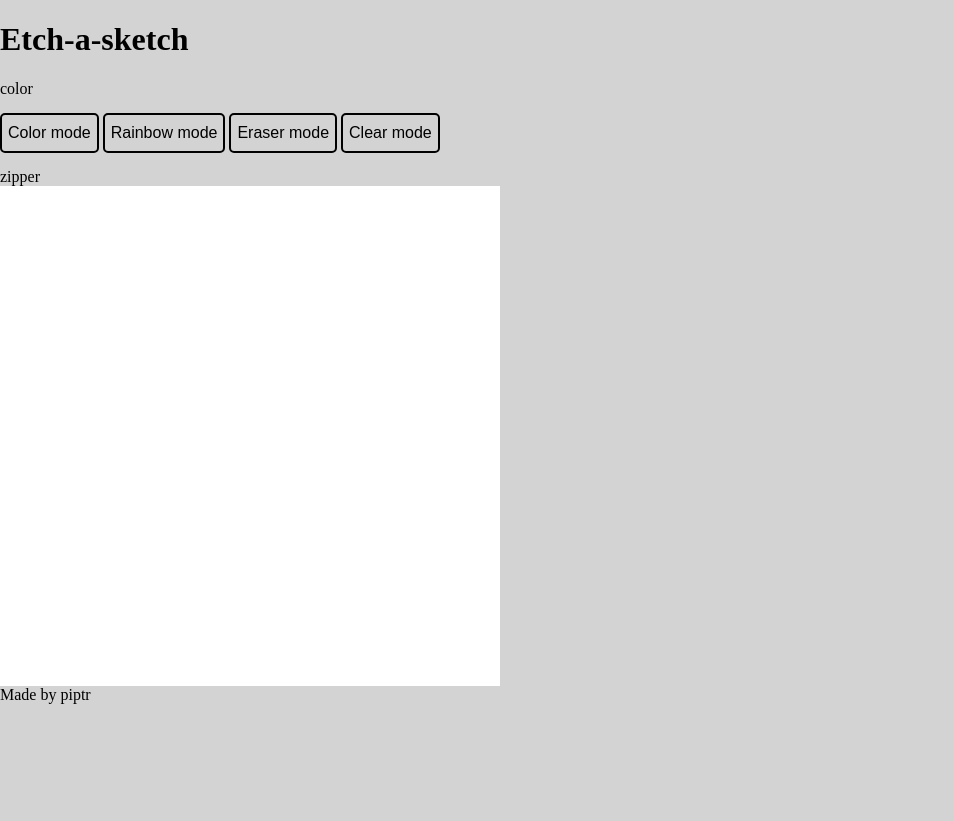
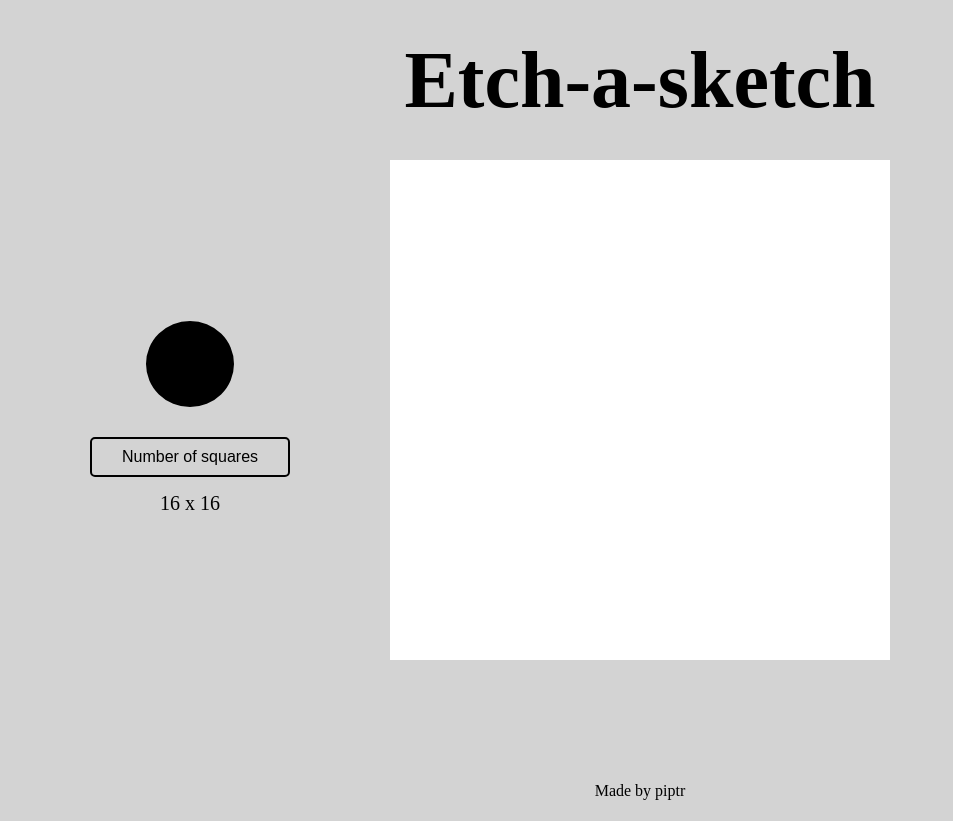
Before and after one commit to Piptr69/first_js_project, a plain HTML site: page index.html in a window 1280 px wide. Shown: the whole page, without its empty margins (0-953 px from the left). After the commit the page ends 800 px from the top, so only its background shows below. Drawn offline with Linux system fonts and the light colour scheme.

Commit message:
add square selection

```diff
--- a/index.html
+++ b/index.html
@@ -8,21 +8,18 @@
     <script src="script.js" defer></script>
 </head>
 <body>
-    <h1 id="title">Etch-a-sketch</h1>
-    <div id="main-body">
-        <div id="left-panel">
-            <div id="color">color</div>
-            <div id="button-list">
-                <button class="button">Color mode</button>
-                <button class="button">Rainbow mode</button>
-                <button class="button">Eraser mode</button>
-                <button class="button">Clear mode</button>
-            </div>
-            <div id="zipper">zipper</div>
+    <header class="header">
+        <h1 class="title">Etch-a-sketch</h1>
+    </header>
+    <div class="main">
+        <div id="panel">
+            <input id="colorPicker"></input>
+            <button id="SquareBtn">Number of squares</button>
+            <div id="sizeValue">16 x 16</div>
         </div>
         <div id="drawing-board"></div>
     </div>
-    <div id="footer">Made by piptr</div>
+    <footer class="footer">Made by piptr</footer>
 
 </body>
 </html>
--- a/script.js
+++ b/script.js
@@ -33,3 +33,19 @@ function addTrail() {
 }
 
 addTrail();
+
+function clearGrid()
+{
+    const rows = document.querySelectorAll('.row');
+    rows.forEach((row) => {
+        container.removeChild(row);
+    });
+}
+
+const button = document.querySelector('#SquareBtn');
+button.addEventListener('click', () => {
+    size = prompt('Enter size: ');
+    clearGrid();
+    drawBoard(size);
+    addTrail();
+});
```
